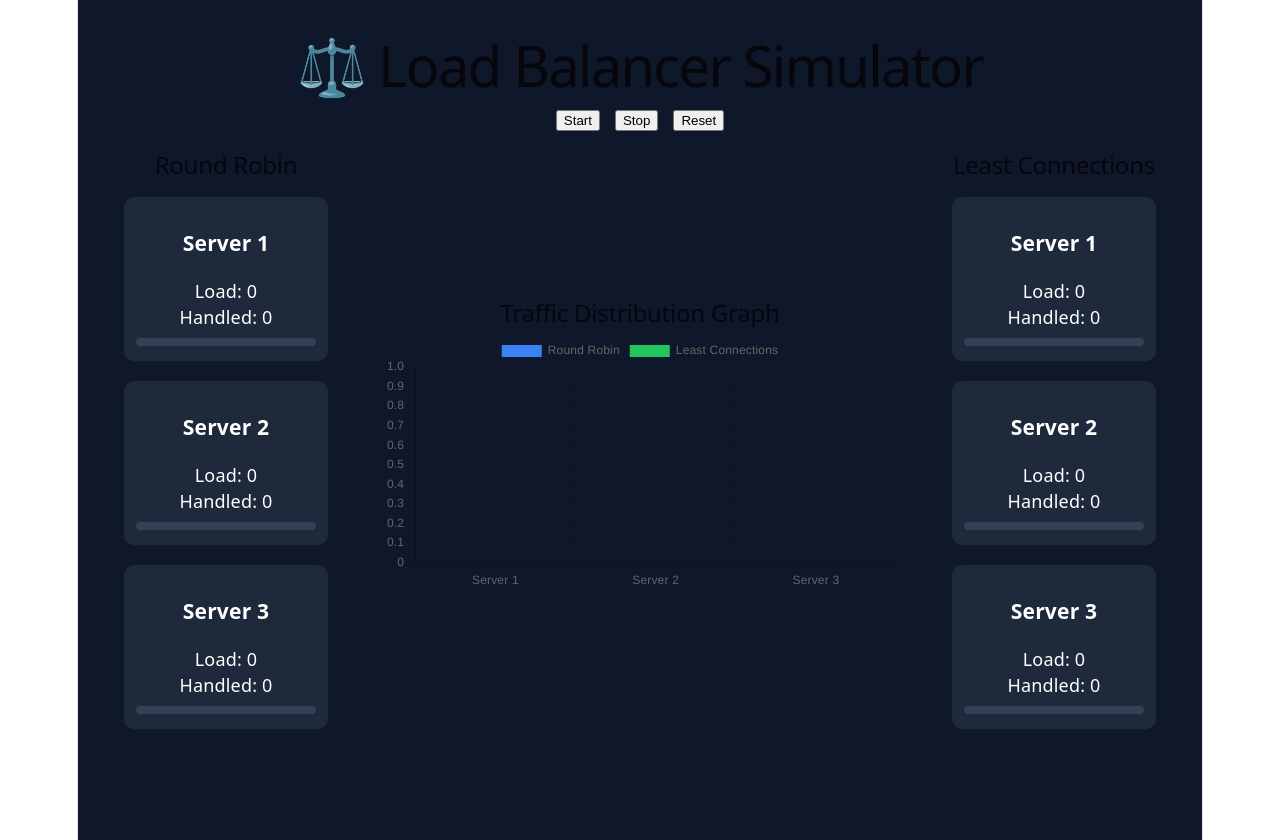
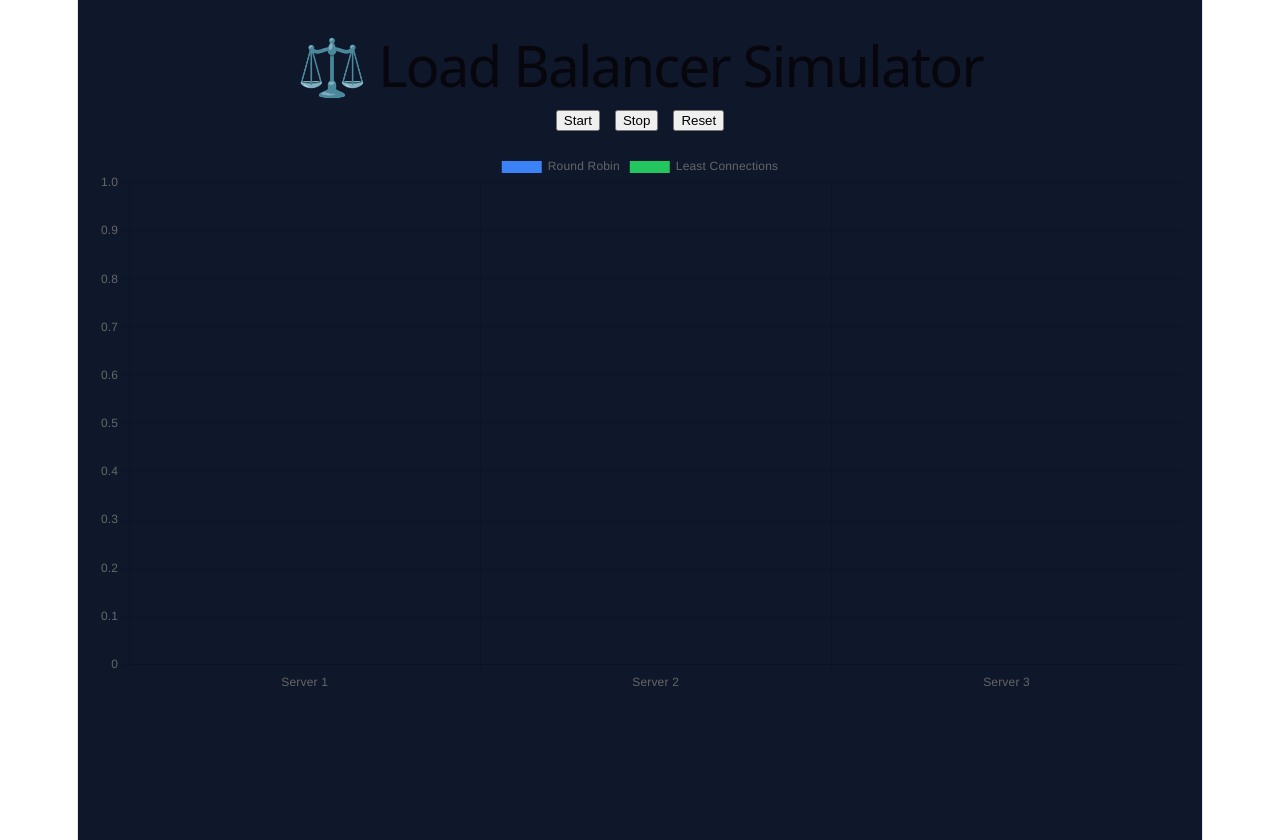
Before and after one commit to Krishna-7781/CIS-Hackathon, a React (Vite) app in the folder Load-Balancer-Simulator/: page / in a window 1280 px wide. Built offline with nearby package versions, Linux system fonts and the light colour scheme.

Commit message:
Update App.jsx

```diff
--- a/Load-Balancer-Simulator/src/App.jsx
+++ b/Load-Balancer-Simulator/src/App.jsx
@@ -42,12 +42,11 @@ export default function App() {
     const interval = setInterval(() => {
       generateTraffic();
       processCompletion();
-    }, 1000);
+    }, 500); // ✅ FIXED
 
     return () => clearInterval(interval);
   }, [running, rrIndex]);
 
-  // ✅ UPDATED SCALING LOGIC (STOP AFTER ALERT)
   const checkScaling = (servers, setServers) => {
     const allOverloaded = servers.every(
       (s) => s.load >= OVERLOAD_THRESHOLD
@@ -79,13 +78,10 @@ export default function App() {
       ]);
     } else if (servers.length === 4) {
       alert("🚨 All servers overloaded! Server creation limit exceeded.");
-
-      // ✅ IMPORTANT FIX
       setRunning(false);
     }
   };
 
-  // 🔥 ORIGINAL OVERLOAD LOGIC (UNCHANGED)
   const handleOverload = (setServers, index) => {
     setServers((prev) => {
       const updated = [...prev];
@@ -164,10 +160,9 @@ export default function App() {
   };
 
   const generateTraffic = () => {
-    const requests = Math.floor(Math.random() * 2) + 1;
+    const requests = Math.floor(Math.random() * 4) + 2; // ✅ FIXED
 
     for (let i = 0; i < requests; i++) {
-      // ROUND ROBIN
       setRrServers((prev) => {
         let updated = [...prev];
         let index = rrIndex;
@@ -190,7 +185,6 @@ export default function App() {
 
       setRrIndex((prev) => (prev + 1) % rrServers.length);
 
-      // LEAST CONNECTIONS
       setLcServers((prev) => {
         let updated = [...prev];
 
@@ -220,7 +214,7 @@ export default function App() {
       setServers((prev) =>
         prev.map((s) => ({
           ...s,
-          load: s.load > 0 && Math.random() < 0.8 ? s.load - 1 : s.load,
+          load: s.load > 0 && Math.random() < 0.4 ? s.load - 1 : s.load, // ✅ FIXED
         }))
       );
     };
@@ -237,43 +231,10 @@ export default function App() {
   };
 
   const ServerCard = ({ server }) => (
-    <div
-      style={{
-        ...styles.card,
-        animation: server.overloaded
-          ? "pulseRed 1s infinite"
-          : server.redistributing
-          ? "pulseGreen 1s infinite"
-          : "none",
-      }}
-    >
+    <div style={{ ...styles.card }}>
       <h3>Server {server.id}</h3>
-
       <p>Load: {server.load}</p>
       <p>Handled: {server.handled}</p>
-
-      <div style={styles.progressContainer}>
-        <div
-          style={{
-            ...styles.progressBar,
-            width: `${Math.min(server.load * 10, 100)}%`,
-            background: server.active ? "#22c55e" : "#6b7280",
-          }}
-        />
-      </div>
-
-      {!server.active && <p>⏸ STOPPED ({server.cooldown}s)</p>}
-
-      {server.redistributing && (
-        <>
-          <p>🔁 Redistributing...</p>
-          <p>{server.liveSend}</p>
-        </>
-      )}
-
-      {!server.redistributing && server.message && (
-        <p>{server.message}</p>
-      )}
     </div>
   );
 
@@ -303,26 +264,7 @@ export default function App() {
         <button onClick={reset}>Reset</button>
       </div>
 
-      <div style={styles.layout}>
-        <div style={styles.column}>
-          <h2>Round Robin</h2>
-          {rrServers.map((s) => (
-            <ServerCard key={s.id} server={s} />
-          ))}
-        </div>
-
-        <div style={styles.graphColumn}>
-          <h2>Traffic Distribution Graph</h2>
-          <Bar data={chartData} />
-        </div>
-
-        <div style={styles.column}>
-          <h2>Least Connections</h2>
-          {lcServers.map((s) => (
-            <ServerCard key={s.id} server={s} />
-          ))}
-        </div>
-      </div>
+      <Bar data={chartData} />
     </div>
   );
 }
@@ -341,35 +283,4 @@ const styles = {
     gap: "15px",
     marginBottom: "20px",
   },
-  layout: {
-    display: "grid",
-    gridTemplateColumns: "1fr 2fr 1fr",
-    gap: "30px",
-    alignItems: "center",
-  },
-  column: {
-    display: "flex",
-    flexDirection: "column",
-    alignItems: "center",
-  },
-  graphColumn: {
-    width: "100%",
-  },
-  card: {
-    background: "#1e293b",
-    padding: "12px",
-    margin: "10px",
-    borderRadius: "10px",
-    width: "180px",
-    minHeight: "140px",
-  },
-  progressContainer: {
-    background: "#334155",
-    height: "8px",
-    borderRadius: "5px",
-    marginTop: "8px",
-  },
-  progressBar: {
-    height: "100%",
-  },
 };
```
